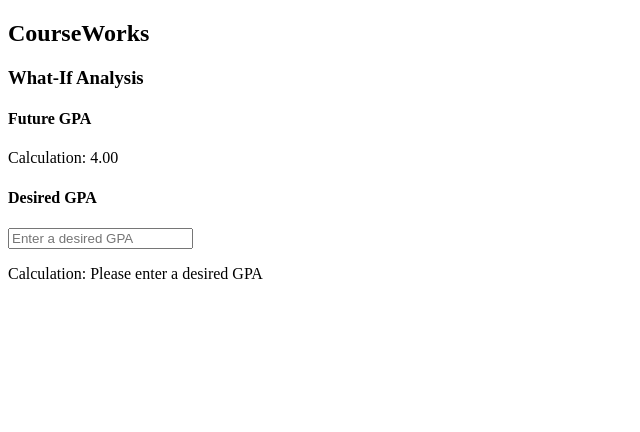
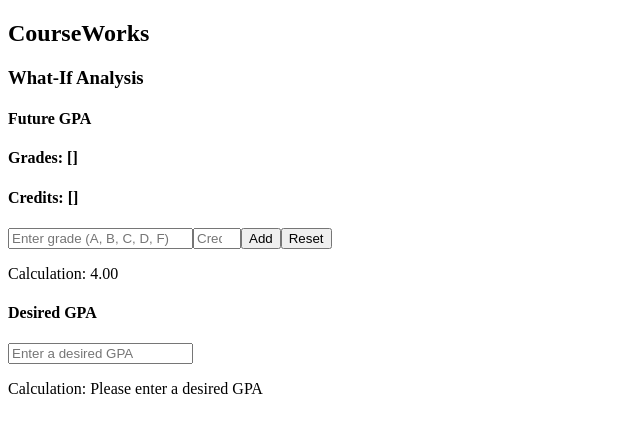
Before and after one commit to RobinSardja/CourseWorks, a Next.js app: page / in a window 1280 px wide. Shown: the top 432 px of the page, without its empty margins (0-640 px from the left). Built offline with nearby package versions, Linux system fonts and the light colour scheme.

Commit message:
Added inputs for future grades and credits.

```diff
--- a/app/WhatIfAnalysis.js
+++ b/app/WhatIfAnalysis.js
@@ -24,11 +24,54 @@
 }
 
 function FutureGPAComponent() {
+    const [grades, setGrades] = useState([])
+    const [credits, setCredits] = useState([])
+    const [gradeInput, setGradeInput] = useState('')
+    const [creditInput, setCreditInput] = useState('')
+
+    const isValidGrade = (grade) => ['A', 'B', 'C', 'D', 'F'].includes( grade.toUpperCase() )
+    const isValidCredits = (credits) => ['1', '2', '3', '4'].includes(credits)
+
+    const handleAdd = () => {
+        if( isValidGrade(gradeInput) && isValidCredits(creditInput) ) {
+            setGrades( [...grades, gradeInput.toUpperCase() ] )
+            setCredits( [...credits, parseInt(creditInput) ] )
+            setGradeInput('')
+            setCreditInput('')
+        } else {
+            alert( "Please enter a valid grade (A, B, C, D, F) and credits (1-4)." )
+        }
+    }
+
+    const handleReset = () => {
+        setGrades([])
+        setCredits([])
+    }
+
     return (
         <section>
             <h1>Future GPA</h1>
             { /* TESTING calcFutureGPA */ }
-            <p>Calculation: { calcFutureGPA( ['A', 'A'], [3, 3], ['A', 'A'], [3, 3] ).toFixed(2) }</p>
+            <h1>Grades: {JSON.stringify(grades)}</h1>
+            <h1>Credits: {JSON.stringify(credits)}</h1>
+            <input
+                type = "text"
+                value = {gradeInput}
+                onChange = { (e) => setGradeInput(e.target.value) }
+                placeholder = "Enter grade (A, B, C, D, F)"
+                maxLength = "1"
+            />
+            <input
+                type = "number"
+                value = {creditInput}
+                onChange = { (e) => setCreditInput(e.target.value) }
+                placeholder = "Credit"
+                min = "1"
+                max = "4"
+            />
+            <button onClick = {handleAdd} >Add</button>
+            <button onClick = {handleReset} >Reset</button>
+            <p>Calculation: { calcFutureGPA( ['A', 'A'], [3, 3], grades, credits ).toFixed(2) }</p>
         </section>
     )
 }
@@ -71,9 +114,6 @@
 
 function DesiredGPAComponent() {
     const [desiredGPA, setDesiredGPA] = useState('')
-    const onDesiredGPAChange = (event) => {
-        setDesiredGPA(event.target.value)
-    }
 
     return (
         <section>
@@ -82,7 +122,7 @@
             <input
                 type = "number"
                 value = {desiredGPA}
-                onChange = {onDesiredGPAChange}
+                onChange = { (e) => setDesiredGPA(e.target.value) }
                 placeholder = "Enter a desired GPA"
             />
             <p>Calculation: { calcDesiredGPA( ['A', 'A'], [3, 3], desiredGPA, 3 ) }</p>
```
